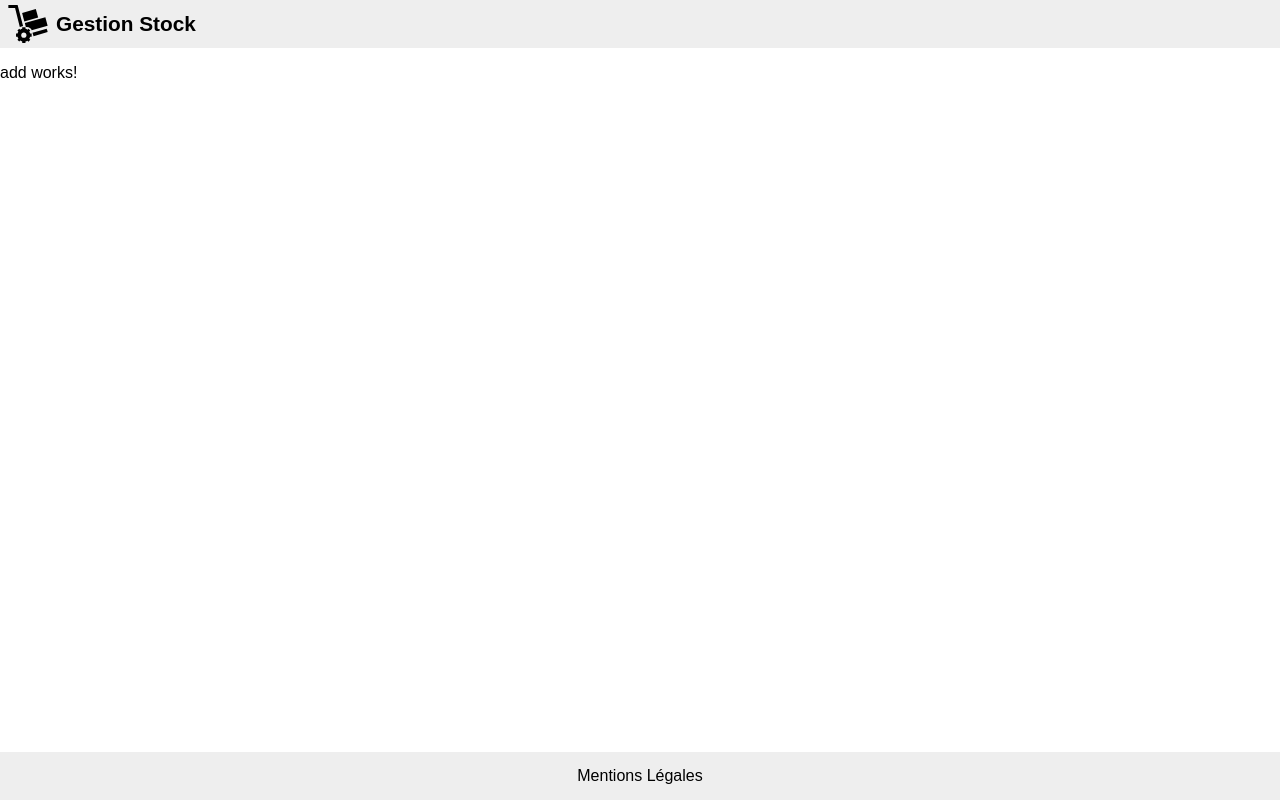
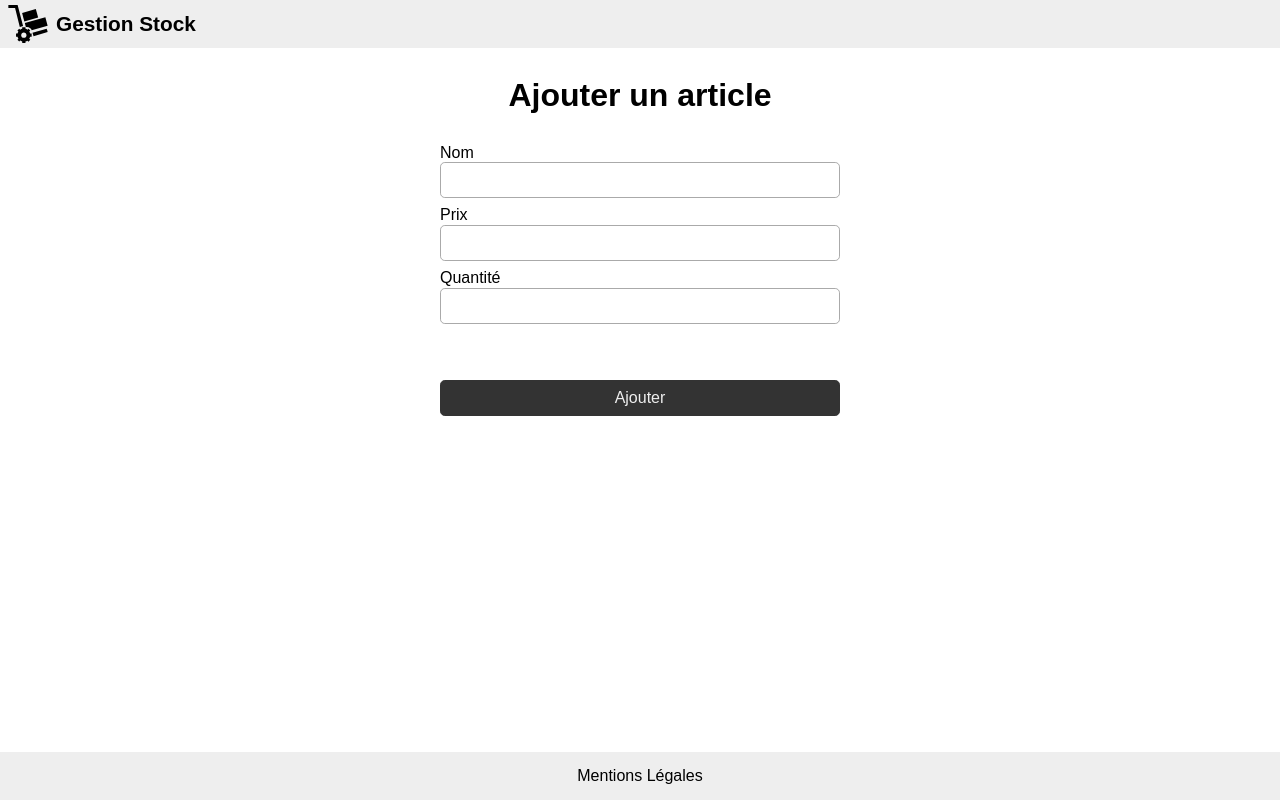
Before and after one commit to jlg-formation/agulu1-mar-2024, an Angular app in the folder front/: page /stock/add in a window 1280 px wide. Built offline with nearby package versions, Linux system fonts and the light colour scheme.

Commit message:
dev: added css and dom for add component

```diff
--- a/front/src/app/stock/routes/add/add.component.html
+++ b/front/src/app/stock/routes/add/add.component.html
@@ -1 +1,18 @@
-<p>add works!</p>
+<main>
+  <h1>Ajouter un article</h1>
+  <form>
+    <label>
+      <span>Nom</span>
+      <input type="text" />
+    </label>
+    <label>
+      <span>Prix</span>
+      <input type="number" step="0.01" />
+    </label>
+    <label>
+      <span>Quantité</span>
+      <input type="number" />
+    </label>
+    <button class="primary">Ajouter</button>
+  </form>
+</main>
--- a/front/src/app/stock/routes/add/add.component.scss
+++ b/front/src/app/stock/routes/add/add.component.scss
@@ -0,0 +1,24 @@
+form {
+  display: flex;
+  flex-flow: column;
+  gap: 0.5em;
+
+  width: 100%;
+  max-width: 25em;
+
+  label {
+    display: flex;
+    flex-flow: column;
+
+    input {
+      padding: 0.5em 1em;
+      border: 0.1em solid #aaa;
+
+      border-radius: 0.3em;
+    }
+  }
+
+  button {
+    margin-top: 3em;
+  }
+}
--- a/front/src/app/stock/routes/list/list.component.scss
+++ b/front/src/app/stock/routes/list/list.component.scss
@@ -9,6 +9,7 @@ div.error {
 
 table {
   border: 0.1em solid #bbb;
+
   border-collapse: separate;
   border-spacing: 0;
   border-radius: 0.3em;
--- a/front/src/scss/button.scss
+++ b/front/src/scss/button.scss
@@ -2,6 +2,7 @@ a.button,
 button {
   display: flex;
   align-items: center;
+  justify-content: center;
   gap: 0.5em;
 
   padding: 0.5em 1em;
```
